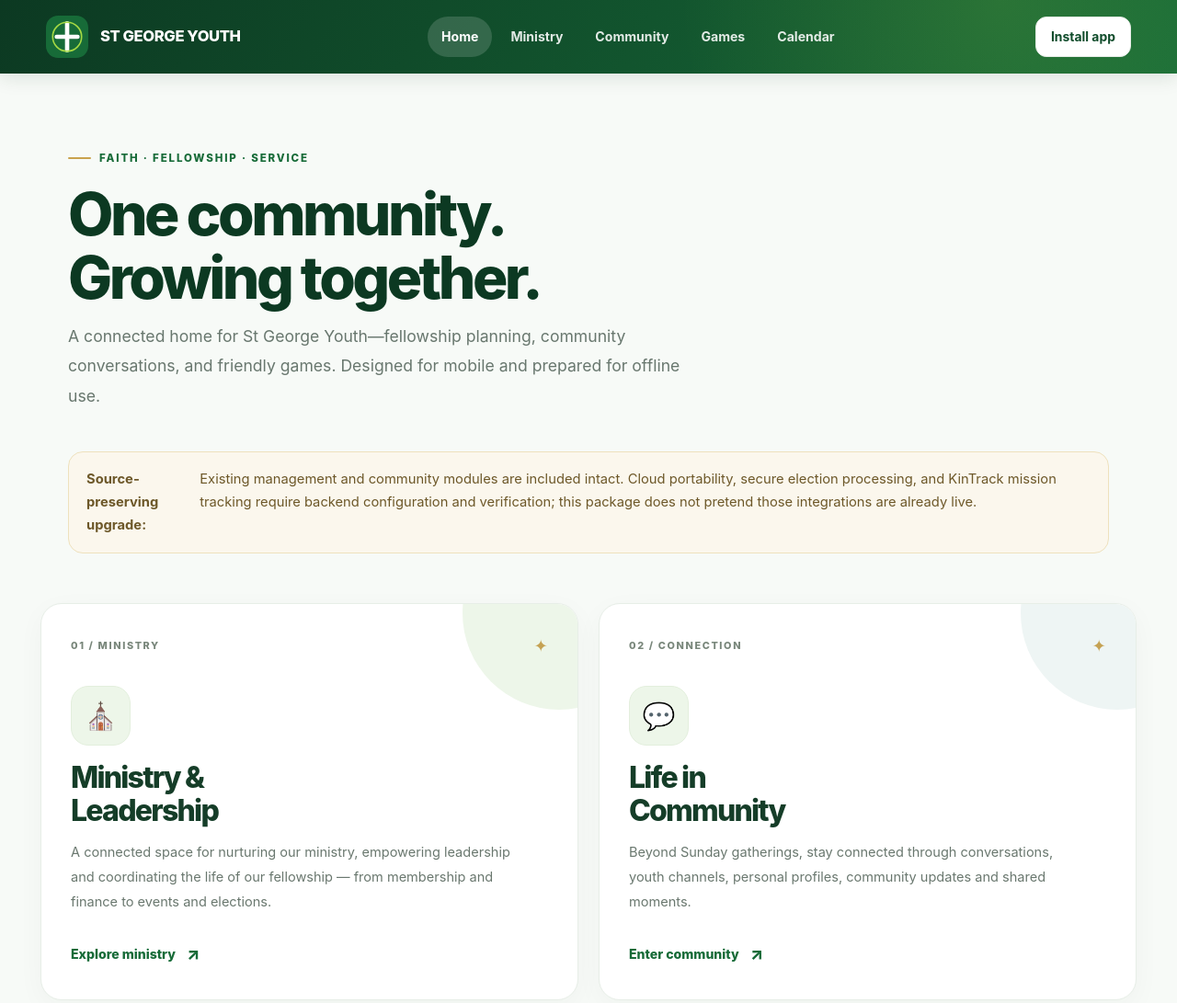
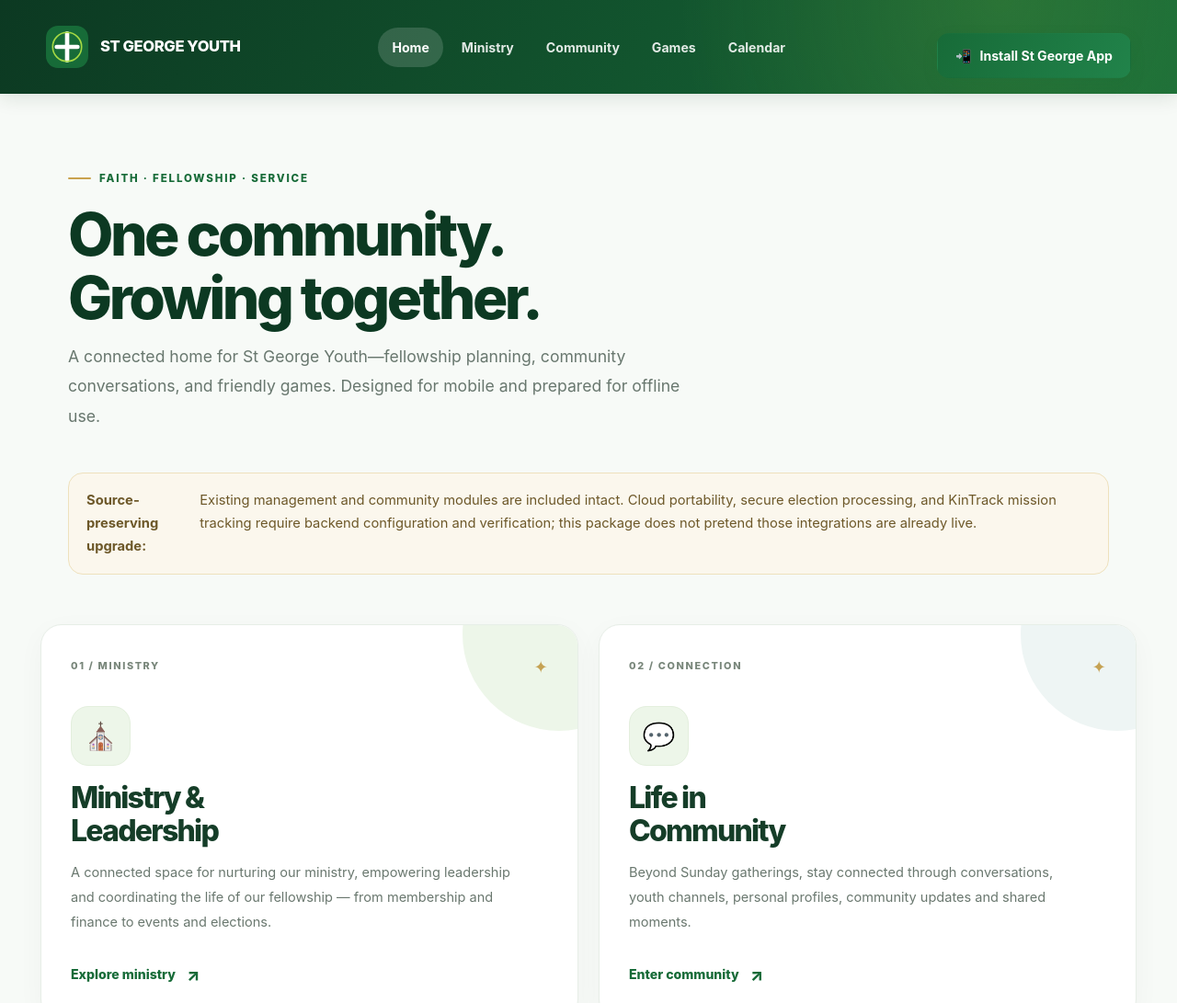
Before and after one commit to classassistLiam/stGeorge-App, a plain HTML site: page index.html in a window 1280 px wide. Shown: the top 1091 px of the page at 92% size. Drawn offline with Linux system fonts and the light colour scheme.

Commit message:
Update index.html

```diff
--- a/index.html
+++ b/index.html
@@ -1,5 +1,7 @@
 <!DOCTYPE html><html lang="en"><head></head><body><doctype html=""></doctype><meta charset="utf-8"><meta name="viewport" content="width=device-width,initial-scale=1,viewport-fit=cover"><meta name="theme-color" content="#176b38"><meta name="apple-mobile-web-app-capable" content="yes"><meta name="apple-mobile-web-app-status-bar-style" content="default"><meta name="apple-mobile-web-app-title" content="St George Youth"><link rel="apple-touch-icon" href="assets/icon.svg"><link rel="manifest" href="manifest.json"><link rel="stylesheet" href="css/styles.css"><title>St George Youth | Community Hub</title><header class="top"><a class="brand" href="index.html"><img src="assets/icon.svg" alt=""><span>ST GEORGE YOUTH</span></a><nav class="nav"><a class="active" href="index.html">Home</a><a href="https://classassistliam.github.io/stGeorge-Youthcalendar/">Ministry</a><a href="https://nyotaprojectlaikipia2026cohort8.github.io/church-youth-app/location.html">Community</a><a href="page3.html">Games</a>
-<a href="page4.html">Calendar</a></nav><button class="btn" data-install="" hidden="">Install app</button></header><section class="hero"><div class="eyebrow">Faith · Fellowship · Service</div><h1>One community.<br>Growing together.</h1><p>A connected home for St George Youth—fellowship planning, community conversations, and friendly games. Designed for mobile and prepared for offline use.</p></section><div class="status"><div class="notice"><strong>Source-preserving upgrade:</strong> Existing management and community modules are included intact. Cloud portability, secure election processing, and KinTrack mission tracking require backend configuration and verification; this package does not pretend those integrations are already live.</div></div>
+<a href="page4.html">Calendar</a></nav><button class="cta" data-install="" hidden="">
+  <span>📲</span> Install St George App
+</button></header><section class="hero"><div class="eyebrow">Faith · Fellowship · Service</div><h1>One community.<br>Growing together.</h1><p>A connected home for St George Youth—fellowship planning, community conversations, and friendly games. Designed for mobile and prepared for offline use.</p></section><div class="status"><div class="notice"><strong>Source-preserving upgrade:</strong> Existing management and community modules are included intact. Cloud portability, secure election processing, and KinTrack mission tracking require backend configuration and verification; this package does not pretend those integrations are already live.</div></div>
 <main class="grid">
 
   <!-- MINISTRY -->
@@ -148,4 +150,5 @@ if ('serviceWorker' in navigator) {
 }
 </script>
 
+
 </body></html>
```
